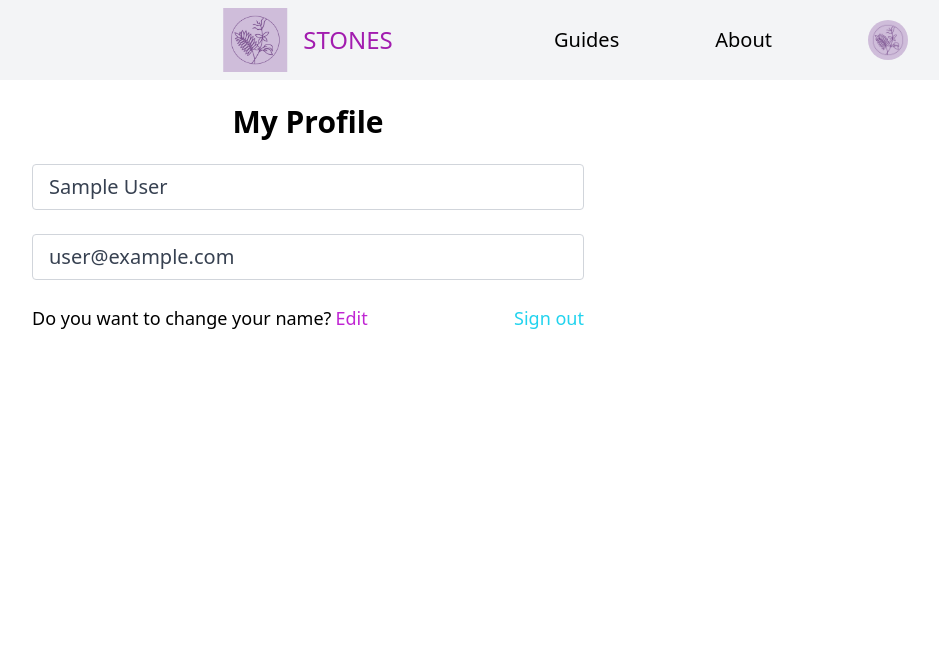
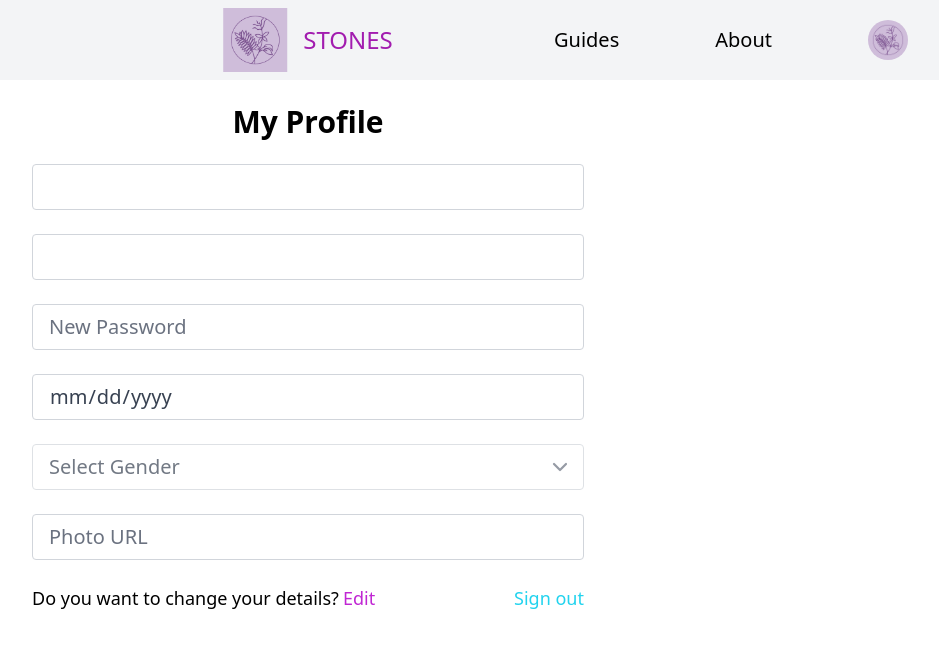
Before and after one commit to daydinn/stones-app-react, a React (Create React App) app: page /Profile in a window 1280 px wide. Shown: the top 648 px of the page, without its empty margins (332-1271 px from the left). Built offline with nearby package versions, Linux system fonts and the light colour scheme; no server answers; the database is empty; sample sign-in values are in the browser's storage.

Commit message:
Profile infos + functionality

```diff
--- a/src/pages/Profile.jsx
+++ b/src/pages/Profile.jsx
@@ -1,67 +1,180 @@
-import React from 'react'
-import { useState } from 'react'
-import {getAuth} from "firebase/auth";
+import React, { useEffect, useState } from 'react';
+import { getAuth, updateProfile, updateEmail, updatePassword } from "firebase/auth";
 import { useNavigate } from 'react-router-dom';
-
+import { db } from '../firebase';
+import { toast } from "react-toastify";
+import { doc, getDoc, updateDoc } from "firebase/firestore";
 
 export default function Profile() {
-
-const auth = getAuth()
-const navigate = useNavigate()
-
-const[formData, setFormData] = useState({
-  name: auth.currentUser.displayName,
-  email: auth.currentUser.email,
-
+  const auth = getAuth();
+  const navigate = useNavigate();
+  const [changeDetail, setChangeDetail] = useState(false);
+  const [formData, setFormData] = useState({
+    name: "",
+    email: "",
+    password: "",
+    birthDate: "",
+    gender: "",
+    photoURL: ""
   });
 
+  const { name, email, password, birthDate, gender, photoURL } = formData;
 
-  const {name, email} = formData
+  useEffect(() => {
+    async function fetchUserData() {
+      const docRef = doc(db, "users", auth.currentUser.uid);
+      const docSnap = await getDoc(docRef);
 
-  function onLogout(){
-    auth.signOut()
-    navigate("/")
-
-
-
+      if (docSnap.exists()) {
+        const data = docSnap.data();
+        setFormData({
+          name: data.name || "",
+          email: data.email || "",
+          password: "", // Don't fetch the password
+          birthDate: data.birthDate || "",
+          gender: data.gender || "",
+          photoURL: data.photoURL || ""
+        });
+      } else {
+        console.log("No such document!");
+      }
     }
 
+    fetchUserData();
+  }, [auth.currentUser.uid]);
+
+  function onLogout() {
+    auth.signOut();
+    navigate("/");
+  }
+
+  function onChange(e) {
+    setFormData((prevState) => ({
+      ...prevState,
+      [e.target.id]: e.target.value,
+    }));
+  }
+
+  async function onSubmit() {
+    try {
+      if (auth.currentUser.displayName !== name || auth.currentUser.photoURL !== photoURL) {
+        await updateProfile(auth.currentUser, {
+          displayName: name,
+          photoURL: photoURL
+        });
+      }
+
+      if (auth.currentUser.email !== email) {
+        await updateEmail(auth.currentUser, email);
+      }
+
+      if (password) {
+        await updatePassword(auth.currentUser, password);
+      }
+
+      const docRef = doc(db, "users", auth.currentUser.uid);
+      await updateDoc(docRef, {
+        name: name,
+        email: email,
+        birthDate: birthDate,
+        gender: gender,
+        photoURL: photoURL
+      });
+
+      toast.success("Profile details updated");
+    } catch (error) {
+      toast.error("Could not update the profile details");
+    }
+  }
 
   return (
-    <>
-
     <section className="max-w-6xl mx-auto flex justify-center items-center flex-col">
       <h1 className="text-3xl text-center mt-6 font-bold">My Profile</h1>
       <div className="w-full md:w-[50%] mt-6 px-3 ">
         <form>
-     {/* Name Input */}
+          <input
+            type="text"
+            id="name"
+            value={name}
+            disabled={!changeDetail}
+            onChange={onChange}
+            className={`mb-6 w-full px-4 py-2 text-xl text-gray-700 bg-white border border-gray-300 rounded transition ease-in-out ${
+              changeDetail && "bg-fuchsia-200 focus:bg-fuchsia-300"
+            }`}
+          />
 
-     <input type="text" id="name" value={name} disabled className="w-full mb-6 px-4 py-2 text-xl text-gray-700 bg-white border
+          <input
+            type="email"
+            id="email"
+            value={email}
+            disabled={!changeDetail}
+            onChange={onChange}
+            className={`mb-6 w-full px-4 py-2 text-xl text-gray-700 bg-white border border-gray-300 rounded transition ease-in-out ${
+              changeDetail && "bg-fuchsia-200 focus:bg-fuchsia-300"
+            }`}
+          />
 
-     border-gray-300 rounded transition ease-in-out"/>
+          <input
+            type="password"
+            id="password"
+            value={password}
+            disabled={!changeDetail}
+            onChange={onChange}
+            placeholder="New Password"
+            className={`mb-6 w-full px-4 py-2 text-xl text-gray-700 bg-white border border-gray-300 rounded transition ease-in-out ${
+              changeDetail && "bg-fuchsia-200 focus:bg-fuchsia-300"
+            }`}
+          />
 
-     {/* Email Input */}
+          <input
+            type="date"
+            id="birthDate"
+            value={birthDate}
+            disabled={!changeDetail}
+            onChange={onChange}
+            className={`mb-6 w-full px-4 py-2 text-xl text-gray-700 bg-white border border-gray-300 rounded transition ease-in-out ${
+              changeDetail && "bg-fuchsia-200 focus:bg-fuchsia-300"
+            }`}
+          />
 
-     <input type="email" id="email" value={email} disabled className="w-full mb-6 px-4 py-2 text-xl text-gray-700 bg-white border
+          <select
+            id="gender"
+            value={gender}
+            disabled={!changeDetail}
+            onChange={onChange}
+            className={`mb-6 w-full px-4 py-2 text-xl text-gray-700 bg-white border border-gray-300 rounded transition ease-in-out ${
+              changeDetail && "bg-fuchsia-200 focus:bg-fuchsia-300"
+            }`}
+          >
+            <option value="">Select Gender</option>
+            <option value="male">Male</option>
+            <option value="female">Female</option>
+            <option value="other">Other</option>
+          </select>
 
-     border-gray-300 rounded transition ease-in-out"/>
+          <input
+            type="text"
+            id="photoURL"
+            value={photoURL}
+            disabled={!changeDetail}
+            onChange={onChange}
+            placeholder="Photo URL"
+            className={`mb-6 w-full px-4 py-2 text-xl text-gray-700 bg-white border border-gray-300 rounded transition ease-in-out ${
+              changeDetail && "bg-fuchsia-200 focus:bg-fuchsia-300"
+            }`}
+          />
 
-
-     <div className="flex justify-between whitespace-nowrap text-sm sm:text-lg mb-6 ">
-     <p className="flex items-center">Do you want to change your name?
-     <span className="text-fuchsia-600 hover:text-fuchsia-800 transition ease-in-out duration-200 ml-1 cursor-pointer">Edit </span> </p>
+          <div className="flex justify-between whitespace-nowrap text-sm sm:text-lg mb-6">
+            <p className="flex items-center">Do you want to change your details?
+              <span onClick={() => { changeDetail && onSubmit(); setChangeDetail((prevState) => !prevState) }} className="text-fuchsia-600 hover:text-fuchsia-800 transition ease-in-out duration-200 ml-1 cursor-pointer">
+                {changeDetail ? "Apply change" : "Edit"}
+              </span>
+            </p>
 
             <p onClick={onLogout} className="text-cyan-400 hover:cyan-700 transition duration-200 ease-in-out cursor-pointer">Sign out</p>
-
-
-
           </div>
         </form>
-
       </div>
-
     </section>
-
-    </>
   )
 }
--- a/src/pages/SignIn.jsx
+++ b/src/pages/SignIn.jsx
@@ -1,100 +1,129 @@
-import React, { useState } from 'react'
+import React from "react";
+import { useState } from "react";
 import { AiFillEyeInvisible, AiFillEye } from "react-icons/ai";
-import { Link, useNavigate } from 'react-router-dom';
-import OAuth from '../components/OAuth';
-import { getAuth, signInWithEmailAndPassword } from 'firebase/auth';
-import { toast } from 'react-toastify';
-
-
+import { Link, useNavigate } from "react-router-dom";
+import OAuth from "../components/OAuth";
+import { signInWithEmailAndPassword,  } from "firebase/auth";
+import { getAuth } from "firebase/auth";
+import { toast } from "react-toastify";
 
 export default function SignIn() {
+  const [showPassword, setShowPassword] = useState(false);
 
-  const[showPassword, setShowPassword] = useState(false);
-
-  const[formData, setFormData] = useState({
+  //formdata hook coverng email,password
+  //we use setFormData to change formData
+  //this is going to be equal to useState
+  //initial value for email and password will empty string
+  const [formData, setFormData] = useState({
     email: "",
     password: "",
-
-
   });
-  const{email, password} = formData;
+  //we dont have access to email and password
+  //distract formData as email and password so that we can use it in template
+  const { email, password } = formData;
   const navigate = useNavigate();
 
-  function onChange(e){
-     setFormData((prevState)=> ({
-      ...prevState,
-      [e.target.id] : e.target.value,
-     }))
+  //Das onChange-Ereignis: Dies ist ein eingebautes Ereignis von React (und auch von Vanilla JavaScript),
+  //das ausgelöst wird, sobald sich der Wert eines Input-Elements ändert.
+  //Indem du onChange={onChange} in dein Input-Element einfügst,
+  //sagst du React, dass es die Funktion onChange aufrufen soll,
+  //jedes Mal wenn der Benutzer eine Änderung im Input-Element vornimmt.
+
+  function onChange(e) {
+    //we can use prevState to keep the prev Information
+    setFormData((prevState) => ({
+      ...prevState, //keep the previous state and add the new one
+      [e.target.id]: e.target.value, //whatever we type is going to be save inside formdata
+    }));
   }
 
   async function onSubmit(e){
    e.preventDefault()
 
-try {
+
+   try{
     const auth = getAuth()
-const userCredential = await signInWithEmailAndPassword(auth,email,password)
+    const userCredential = await signInWithEmailAndPassword(auth, email, password)
 
     if(userCredential.user){
-  navigate("/")
+      navigate("/");
+      toast.success("Sign in  successful")
+
     }
 
 
+   }catch(error){
+    toast.error("Bad user credentials")
 
-} catch (error) {
-  toast.error("Bad user credentials")
+
    }
 
   }
 
   return (
     <section>
-       <h1 className="text-3xl text-center mt-6  font-bold "> Sign In </h1>
-
-
-       <div className="flex justify-center flex-wrap items-center px-6 py-12 max-w-6xl">
-
+      <h1 className="text-3xl text-center mt-6 font-bold">Sign In</h1>
+      <div className="flex justify-center flex-wrap items-center px-6 py-12 max-w-6xl mx-auto">
         <div className="md:w-[67%] lg:w-[50%] mb-12 md:mb-6">
-
-          <img src="https://images.unsplash.com/photo-1521133573892-e44906baee46?q=80&w=1974&auto=format&fit=crop&ixlib=rb-4.0.3&ixid=M3wxMjA3fDB8MHxwaG90by1wYWdlfHx8fGVufDB8fHx8fA%3D%3D"
+          <img
+            src="https://images.unsplash.com/photo-1521133573892-e44906baee46?q=80&w=1974&auto=format&fit=crop&ixlib=rb-4.0.3&ixid=M3wxMjA3fDB8MHxwaG90by1wYWdlfHx8fGVufDB8fHx8fA%3D%3D"
             alt="key"
-          className="w-full rounded-2xl"></img>
+            className="w-full rounded 3xl"
+          ></img>
         </div>
         <div className="w-full md:w-[67%] lg:w-[40%] lg:ml-20">
-          <form>
-            <input  type="email" id="email" value={email} onChange={onChange} placeholder="Email adress"
+                <form onSubmit={onSubmit}>
+            <input
+
+              type="email"
+              id="email"
+              value={email}
+              onChange={onChange}
+              placeholder="Email address"
               className="mb-6 w-full px-4 py-2 text-xl text-gray-700 bg-fuchsia-100 border-gray-300 rounded
             transition ease-in-out"
+            />
+            <div className="relative mb-6">
+              <input
 
-            />
-
-            <div className="relative mb-6">
-            <input  type={showPassword ? "text" : "password"} id="password" value={password} onChange={onChange} placeholder="Password"
+                type={showPassword ? "text" : "password"}
+                id="password"
+                value={password}
+                onChange={onChange}
+                placeholder="Password"
                 className="w-full px-4 py-2 text-xl text-gray-700 bg-fuchsia-100 border-gray-300 rounded
             transition ease-in-out"
-
               />
-            {showPassword ? <AiFillEyeInvisible className="absolute right-3 top-3 text-xl cursor-pointer" onClick={()=>setShowPassword((prevState)=>!prevState)}
-             /> :<AiFillEye className="absolute right-3 top-3 text-xl cursor-pointer " onClick={()=>setShowPassword((prevState)=>!prevState)} /> }
-
+              {showPassword ? (
+                <AiFillEyeInvisible
+                  className="absolute right-3 top-3 text-xl cursor-pointer "
+                  onClick={() => setShowPassword((prevState) => !prevState)}
+                />
+              ) : (
+                <AiFillEye
+                  className="absolute right-3 top-3 text-xl cursor-pointer "
+                  onClick={() => setShowPassword((prevState) => !prevState)}
+                />
+              )}
             </div>
+            {/* whitespace-nowrap prevent them to go to the second line */}
             <div className="flex justify-between whitespace-nowrap text-sm sm:text-lg ">
               <p className="mb-6">
-                Don't have a account <Link to="/SignUp" className="text-fuchsia-600 hover:text-fuchsia-800 transition duration-200 ease-in-out ml-1">Register</Link>
+                Don't have a account <Link to="/sign-up" className="text-fuchsia-600 hover:text-fuchsia-800 transition duration-200 ease-in-out ml-1">Register</Link>
               </p>
               <p>
-                <Link to="/ForgotPassword" className="text-cyan-300 hover:text-cyan-500 transition duration-200 ease-in-out ml-1">Forgot password?</Link>
+                <Link to="/forgot-password" className="text-cyan-300 hover:text-cyan-500 transition duration-200 ease-in-out ml-1">Forgot password?</Link>
               </p>
             </div>
             <button className="w-full bg-cyan-300 text-white px-7 py-3  text-sm font-medium uppercase rounded shadow-md hover:bg-cyan-500 transition duration-150 ease-in-out hover:shadow-lg active:bg-cyan-800" type="submit">Sign in</button>
           <div className=" flex my-4 items-center before:border-t  before:flex-1  after:border-gray-300 after:border-t  after:flex-1  ">
             <p className="text-center font-semibold mx-4 ">OR</p>
           </div>
-          <OAuth/>
+        <OAuth></OAuth>
+          </form>
 
-          </form>
         </div>
       </div>
-
     </section>
-  )
+  );
 }
--- /dev/null
+++ b/src/pages/SignInColor.jsx
@@ -0,0 +1,100 @@
+import React, { useState } from 'react'
+import { AiFillEyeInvisible, AiFillEye } from "react-icons/ai";
+import { Link, useNavigate } from 'react-router-dom';
+import OAuth from '../components/OAuth';
+import { getAuth, signInWithEmailAndPassword } from 'firebase/auth';
+import { toast } from 'react-toastify';
+
+
+
+export default function SignIn() {
+
+  const[showPassword, setShowPassword] = useState(false);
+
+  const[formData, setFormData] = useState({
+    email: "",
+    password: "",
+
+
+  });
+  const{email, password} = formData;
+  const navigate = useNavigate();
+
+  function onChange(e){
+     setFormData((prevState)=> ({
+      ...prevState,
+      [e.target.id] : e.target.value,
+     }))
+  }
+
+async function onSubmit(e){
+e.preventDefault()
+
+try {
+const auth = getAuth()
+const userCredential = await signInWithEmailAndPassword(auth,email,password)
+
+if(userCredential.user){
+  navigate("/")
+}
+
+
+
+} catch (error) {
+  toast.error("Bad user credentials")
+}
+
+}
+
+  return (
+    <section>
+       <h1 className="text-3xl text-center mt-6  font-bold "> Sign In </h1>
+
+
+       <div className="flex justify-center flex-wrap items-center px-6 py-12 max-w-6xl">
+
+        <div className="md:w-[67%] lg:w-[50%] mb-12 md:mb-6">
+
+          <img src="https://images.unsplash.com/photo-1521133573892-e44906baee46?q=80&w=1974&auto=format&fit=crop&ixlib=rb-4.0.3&ixid=M3wxMjA3fDB8MHxwaG90by1wYWdlfHx8fGVufDB8fHx8fA%3D%3D"
+          alt="key"
+          className="w-full rounded-2xl"></img>
+        </div>
+        <div className="w-full md:w-[67%] lg:w-[40%] lg:ml-20">
+          <form>
+            <input  type="email" id="email" value={email} onChange={onChange} placeholder="Email adress"
+            className="mb-6 w-full px-4 py-2 text-xl text-gray-700 bg-fuchsia-100 border-gray-300 rounded
+            transition ease-in-out"
+
+            />
+
+            <div className="relative mb-6">
+            <input  type={showPassword ? "text" : "password"} id="password" value={password} onChange={onChange} placeholder="Password"
+            className="w-full px-4 py-2 text-xl text-gray-700 bg-fuchsia-100 border-gray-300 rounded
+            transition ease-in-out"
+
+            />
+            {showPassword ? <AiFillEyeInvisible className="absolute right-3 top-3 text-xl cursor-pointer" onClick={()=>setShowPassword((prevState)=>!prevState)}
+             /> :<AiFillEye className="absolute right-3 top-3 text-xl cursor-pointer " onClick={()=>setShowPassword((prevState)=>!prevState)} /> }
+
+            </div>
+            <div className="flex justify-between whitespace-nowrap text-sm sm:text-lg ">
+              <p className="mb-6">
+                Don't have a account <Link to="/SignUp" className="text-fuchsia-600 hover:text-fuchsia-800 transition duration-200 ease-in-out ml-1">Register</Link>
+              </p>
+              <p>
+                <Link to="/ForgotPassword" className="text-cyan-300 hover:text-cyan-500 transition duration-200 ease-in-out ml-1">Forgot password?</Link>
+              </p>
+            </div>
+            <button className="w-full bg-cyan-300 text-white px-7 py-3  text-sm font-medium uppercase rounded shadow-md hover:bg-cyan-500 transition duration-150 ease-in-out hover:shadow-lg active:bg-cyan-800" type="submit">Sign in</button>
+            <div className=" flex my-4 items-center before:border-t  before:flex-1  after:border-gray-300 after:border-t  after:flex-1  ">
+            <p className="text-center font-semibold mx-4 ">OR</p>
+          </div>
+          <OAuth/>
+
+          </form>
+        </div>
+       </div>
+
+    </section>
+  )
+}
```
Lines whose indentation alone changed are shown as unchanged.
